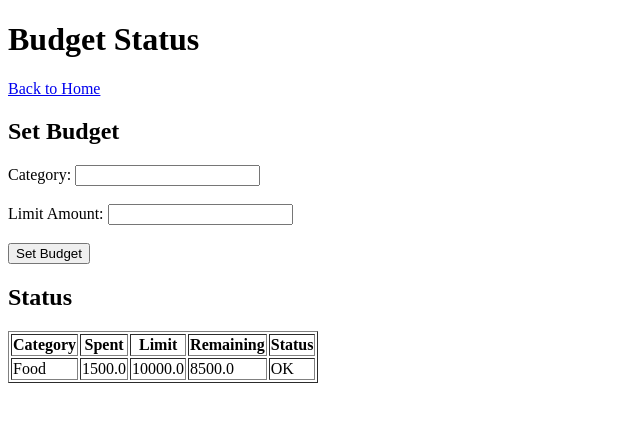
After one commit to siri-1319/finance-tracker, a Flask app: page /budget in a window 1280 px wide. The commit adds this page. Shown: the top 422 px of the page, without its empty margins (0-640 px from the left). Run offline with Flask 3, Linux system fonts and the light colour scheme; data comes from the database, SQL or seed files in the repository; both versions use the stored data as it was after the commit.

Commit message:
Added budget status page and set budget form to web app

```diff
--- a/app.py
+++ b/app.py
@@ -1,3 +1,8 @@
+import matplotlib
+matplotlib.use('Agg')  # needed for Flask (no GUI popup)
+import matplotlib.pyplot as plt
+import io
+import base64
 from flask import Flask, render_template, request, redirect, url_for
 import database
 
@@ -20,6 +25,42 @@ def add_transaction():
 
     database.add_transaction(date, category, amount, description)
     return redirect(url_for('home'))
+@app.route('/budget')
+def budget_status():
+    """Show budget vs spending"""
+    budgets = database.get_all_budgets()
+    transactions = database.get_all_transactions()
+
+    spending = {}
+    for row in transactions:
+        category = row[2]
+        amount = row[3]
+        if amount < 0:
+            spending[category] = spending.get(category, 0) + abs(amount)
+
+    budget_data = []
+    for category, limit_amount in budgets:
+        spent = spending.get(category, 0)
+        remaining = limit_amount - spent
+        status = "OVER BUDGET" if spent > limit_amount else "OK"
+        budget_data.append({
+            'category': category,
+            'spent': spent,
+            'limit': limit_amount,
+            'remaining': remaining,
+            'status': status
+        })
+
+    return render_template('budget.html', budget_data=budget_data)
+
+
+@app.route('/set_budget', methods=['POST'])
+def set_budget():
+    """Handle setting a budget"""
+    category = request.form['category']
+    limit_amount = float(request.form['limit_amount'])
+    database.set_budget(category, limit_amount)
+    return redirect(url_for('budget_status'))
 if __name__ == '__main__':
     database.create_table()
     database.create_budget_table()
--- /dev/null
+++ b/templates/budget.html
@@ -0,0 +1,41 @@
+<!DOCTYPE html>
+<html>
+<head>
+    <title>Budget Status</title>
+</head>
+<body>
+    <h1>Budget Status</h1>
+    <a href="/">Back to Home</a>
+
+    <h2>Set Budget</h2>
+    <form action="/set_budget" method="POST">
+        <label>Category:</label>
+        <input type="text" name="category" required><br><br>
+
+        <label>Limit Amount:</label>
+        <input type="number" step="0.01" name="limit_amount" required><br><br>
+
+        <button type="submit">Set Budget</button>
+    </form>
+
+    <h2>Status</h2>
+    <table border="1">
+        <tr>
+            <th>Category</th>
+            <th>Spent</th>
+            <th>Limit</th>
+            <th>Remaining</th>
+            <th>Status</th>
+        </tr>
+        {% for b in budget_data %}
+        <tr>
+            <td>{{ b.category }}</td>
+            <td>{{ b.spent }}</td>
+            <td>{{ b.limit }}</td>
+            <td>{{ b.remaining }}</td>
+            <td>{{ b.status }}</td>
+        </tr>
+        {% endfor %}
+    </table>
+</body>
+</html>
--- a/templates/index.html
+++ b/templates/index.html
@@ -5,6 +5,7 @@
 </head>
 <body>
     <h1>Finance Tracker</h1>
+    <a href="/budget">View Budget Status</a>
     <h2>Add Transaction</h2>
 <form action="/add" method="POST">
     <label>Date:</label>
```
Also changed, not shown: finance.db.
